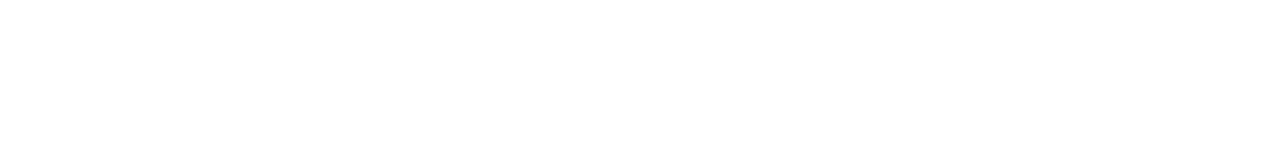
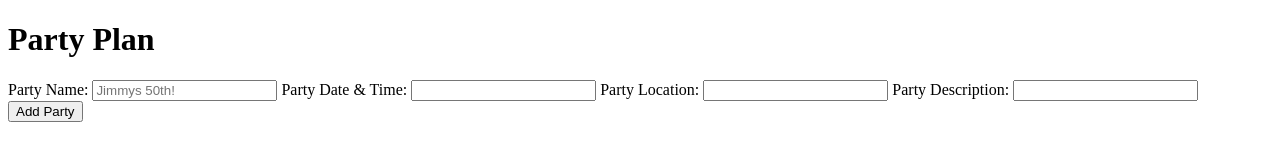
Before and after one commit to cerodriguezz/Unit2.PartyPlanner, a plain HTML site: page index.html in a window 1280 px wide. Drawn offline with Linux system fonts and the light colour scheme.

Commit message:
created the party form

```diff
--- a/index.html
+++ b/index.html
@@ -5,8 +5,24 @@
     <meta name="viewport" content="width=device-width, initial-scale=1.0">
     <title>Party Planner</title>
     <script src = "index.js"></script>
+    <link rel = "stylesheet" href="styles.css">
 </head>
 <body>
+    <h1>Party Plan</h1>
+    <form>
+        <label>Party Name:</label>
+        <input id= "partyname" type="text" placeholder="Jimmys 50th!">
+
+        <label>Party Date & Time:</label>
+        <input id="date&time" type="text">
+
+        <label>Party Location:</label>
+        <input id="location" type="text">
+
+        <label>Party Description:</label>
+        <input id="description" type="text">
+        <button>Add Party</button>
+    </form>
 
 </body>
 </html>
```
